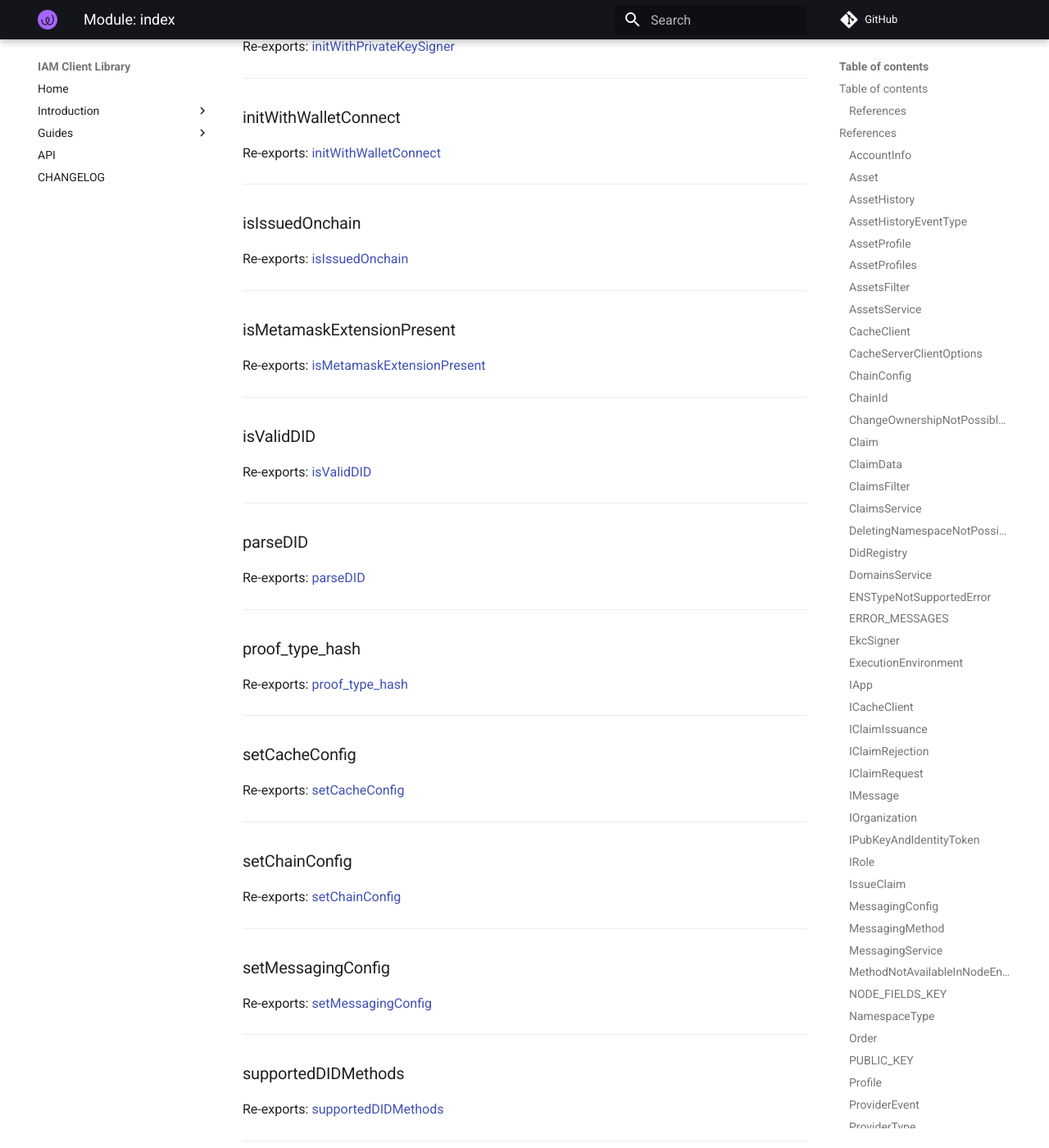
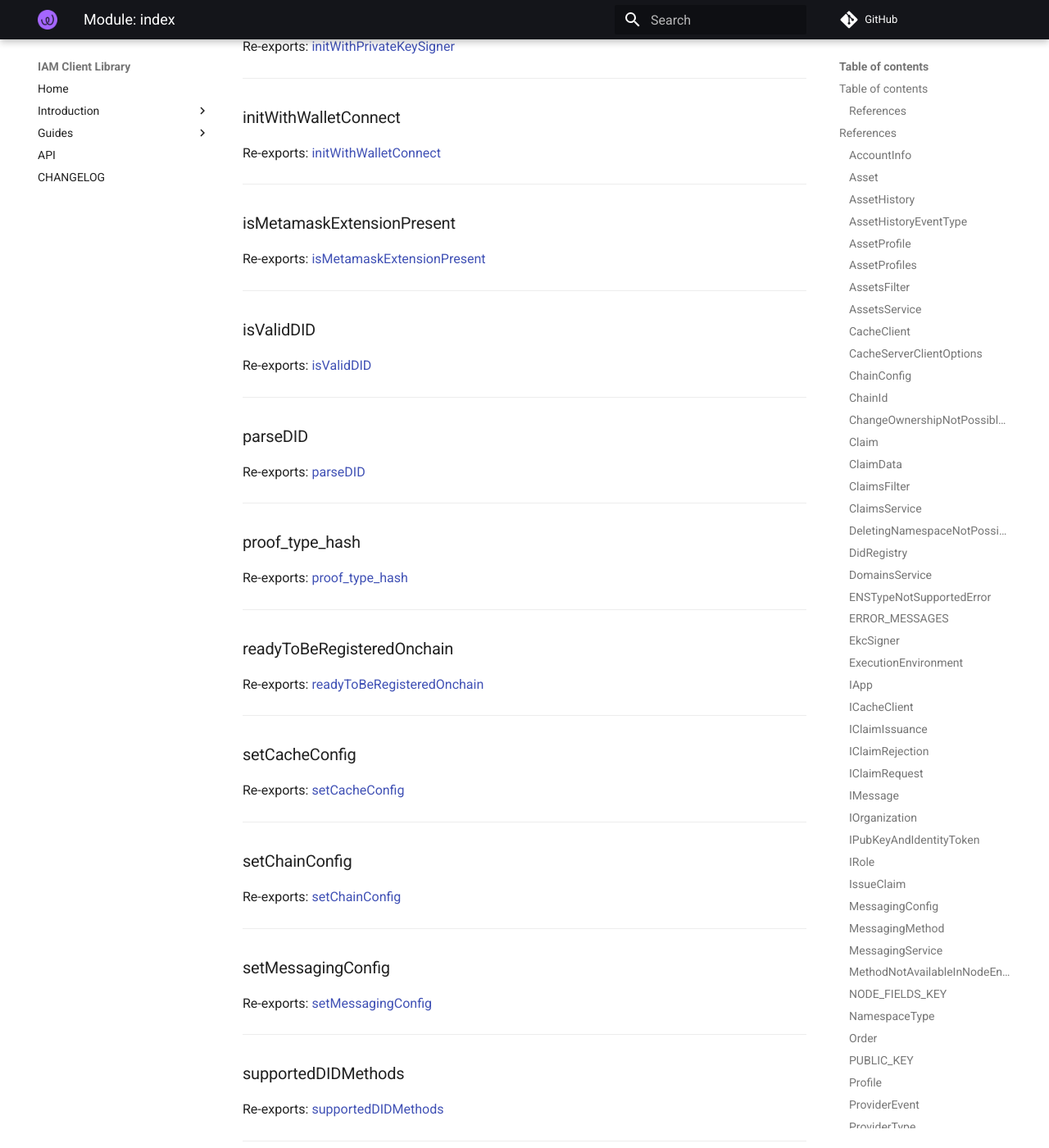
Before and after one commit to energywebfoundation/iam-client-lib, an MkDocs documentation site: the page built from docs/api/modules/index.md, in a window 1280 px wide and 1400 px high, scrolled down 14309 px. Shown: the whole window at 82% size. Built offline with MkDocs 1.6.1 and Material for MkDocs 9.7.7, drawn with Linux system fonts in a browser that asks for light colours; comment, search, counter and statistics services are not loaded; some of the changed text lies outside the part shown.

Commit message:
Update src/modules/claims/claims.types.ts
Co-authored-by: John Henderson <jrhender@users.noreply.github.com>

```diff
--- a/docs/api/modules/index.md
+++ b/docs/api/modules/index.md
@@ -89,11 +89,11 @@
 - [initWithMetamask](index.md#initwithmetamask)
 - [initWithPrivateKeySigner](index.md#initwithprivatekeysigner)
 - [initWithWalletConnect](index.md#initwithwalletconnect)
-- [isIssuedOnchain](index.md#isissuedonchain)
 - [isMetamaskExtensionPresent](index.md#ismetamaskextensionpresent)
 - [isValidDID](index.md#isvaliddid)
 - [parseDID](index.md#parsedid)
 - [proof\_type\_hash](index.md#proof_type_hash)
+- [readyToBeRegisteredOnchain](index.md#readytoberegisteredonchain)
 - [setCacheConfig](index.md#setcacheconfig)
 - [setChainConfig](index.md#setchainconfig)
 - [setMessagingConfig](index.md#setmessagingconfig)
@@ -612,12 +612,6 @@ Re-exports: [initWithWalletConnect](init.md#initwithwalletconnect)
 
 ___
 
-### isIssuedOnchain
-
-Re-exports: [isIssuedOnchain](modules_claims_claims_types.md#isissuedonchain)
-
-___
-
 ### isMetamaskExtensionPresent
 
 Re-exports: [isMetamaskExtensionPresent](modules_signer_metamaskSigner.md#ismetamaskextensionpresent)
@@ -639,6 +633,12 @@ ___
 ### proof\_type\_hash
 
 Re-exports: [proof\_type\_hash](modules_claims_claims_types.md#proof_type_hash)
+
+___
+
+### readyToBeRegisteredOnchain
+
+Re-exports: [readyToBeRegisteredOnchain](modules_claims_claims_types.md#readytoberegisteredonchain)
 
 ___
 
```
Also changed, not shown: docs/api/classes/modules_claims_claims_service.ClaimsService.md (+4 -4 lines), docs/api/modules/modules_claims.md (+7 -7 lines), docs/api/modules/modules_claims_claims_types.md (+3 -3 lines), 2 other files.
